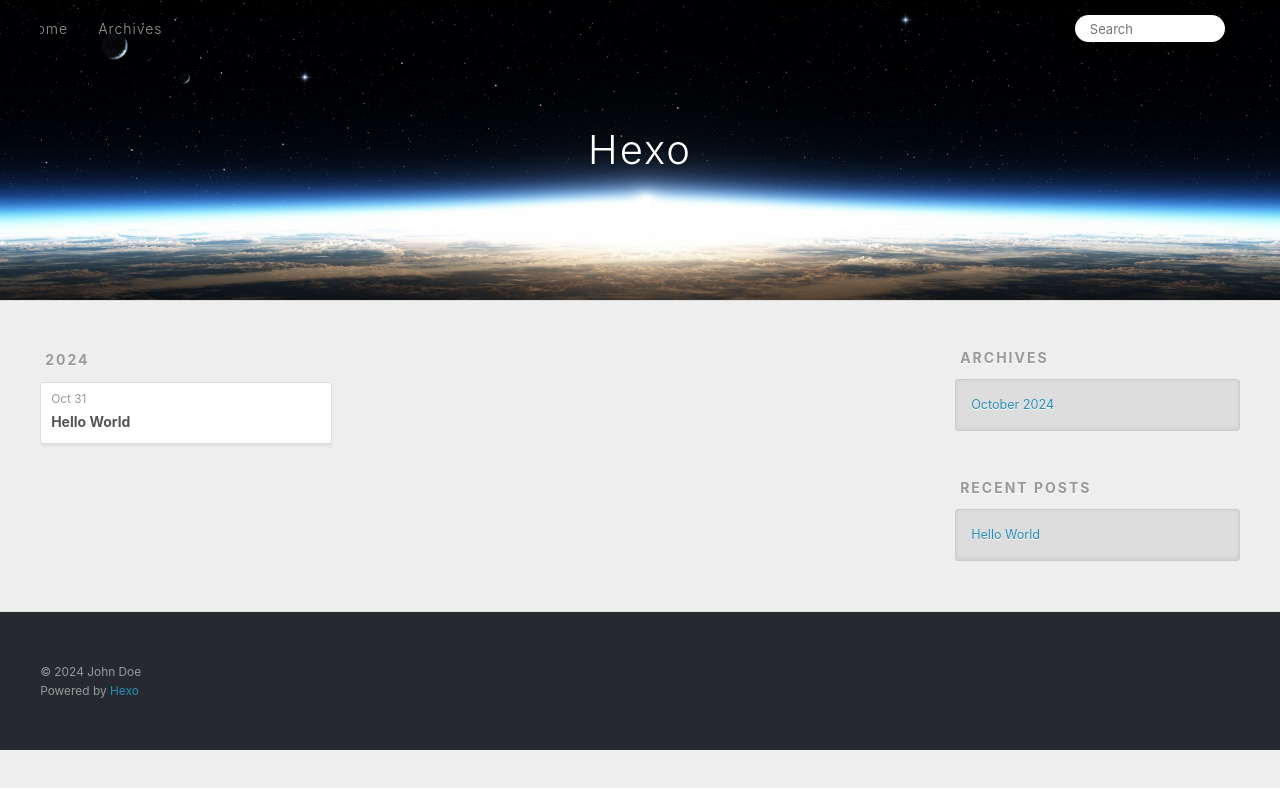
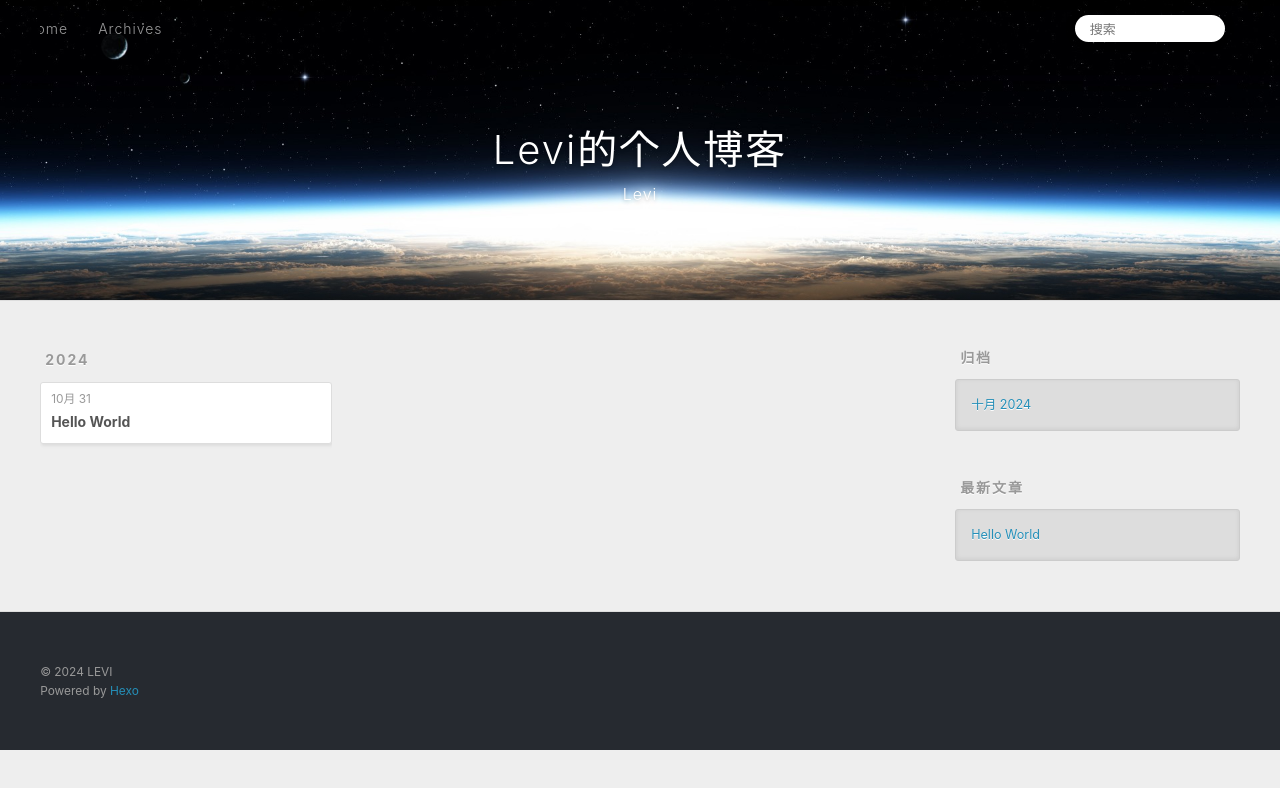
Before and after one commit to liweier123/liweier123.github.io, a plain HTML site: page archives/index.html in a window 1280 px wide. Both pictures are taken after a click on the link 1232 px from the left and 27 px from the top of the page. Drawn offline with Linux system fonts and the light colour scheme.

Commit message:
Site updated: 2024-10-31 20:12:14

```diff
--- a/archives/index.html
+++ b/archives/index.html
@@ -4,17 +4,19 @@
   <meta charset="utf-8">
 
 
-  <title>Archives | Hexo</title>
+  <title>归档 | Levi的个人博客</title>
   <meta name="viewport" content="width=device-width, initial-scale=1, shrink-to-fit=no">
-  <meta property="og:type" content="website">
-<meta property="og:title" content="Hexo">
+  <meta name="description" content="个人博客">
+<meta property="og:type" content="website">
+<meta property="og:title" content="Levi的个人博客">
 <meta property="og:url" content="http://example.com/archives/index.html">
-<meta property="og:site_name" content="Hexo">
-<meta property="og:locale" content="en_US">
-<meta property="article:author" content="John Doe">
+<meta property="og:site_name" content="Levi的个人博客">
+<meta property="og:description" content="个人博客">
+<meta property="og:locale" content="zh_CN">
+<meta property="article:author" content="LEVI">
 <meta name="twitter:card" content="summary">
 
-    <link rel="alternate" href="/atom.xml" title="Hexo" type="application/atom+xml">
+    <link rel="alternate" href="/atom.xml" title="Levi的个人博客" type="application/atom+xml">
 
 
     <link rel="shortcut icon" href="/favicon.png">
@@ -39,8 +41,12 @@
   <div id="header-outer" class="outer">
     <div id="header-title" class="inner">
       <h1 id="logo-wrap">
-        <a href="/" id="logo">Hexo</a>
+        <a href="/" id="logo">Levi的个人博客</a>
       </h1>
+
+        <h2 id="subtitle-wrap">
+          <a href="/" id="subtitle">Levi</a>
+        </h2>
 
     </div>
     <div id="header-inner" class="inner">
@@ -55,12 +61,12 @@
       <nav id="sub-nav">
 
 
-          <a class="nav-icon" href="/atom.xml" title="RSS Feed"><span class="fa fa-rss"></span></a>
+          <a class="nav-icon" href="/atom.xml" title="RSS 订阅"><span class="fa fa-rss"></span></a>
 
-        <a class="nav-icon nav-search-btn" title="Search"><span class="fa fa-search"></span></a>
+        <a class="nav-icon nav-search-btn" title="搜索"><span class="fa fa-search"></span></a>
       </nav>
       <div id="search-form-wrap">
-        <form action="//google.com/search" method="get" accept-charset="UTF-8" class="search-form"><input type="search" name="q" class="search-form-input" placeholder="Search"><button type="submit" class="search-form-submit">&#xF002;</button><input type="hidden" name="sitesearch" value="http://example.com"></form>
+        <form action="//google.com/search" method="get" accept-charset="UTF-8" class="search-form"><input type="search" name="q" class="search-form-input" placeholder="搜索"><button type="submit" class="search-form-submit">&#xF002;</button><input type="hidden" name="sitesearch" value="http://example.com"></form>
       </div>
     </div>
   </div>
@@ -84,7 +90,7 @@
   <div class="archive-article-inner">
     <header class="archive-article-header">
       <a href="/2024/10/31/hello-world/" class="archive-article-date">
-  <time class="dt-published" datetime="2024-10-31T11:33:14.763Z" itemprop="datePublished">Oct 31</time>
+  <time class="dt-published" datetime="2024-10-31T11:33:14.763Z" itemprop="datePublished">10月 31</time>
 </a>
 
 
@@ -116,9 +122,9 @@
 
 
   <div class="widget-wrap">
-    <h3 class="widget-title">Archives</h3>
+    <h3 class="widget-title">归档</h3>
     <div class="widget">
-      <ul class="archive-list"><li class="archive-list-item"><a class="archive-list-link" href="/archives/2024/10/">October 2024</a></li></ul>
+      <ul class="archive-list"><li class="archive-list-item"><a class="archive-list-link" href="/archives/2024/10/">十月 2024</a></li></ul>
     </div>
   </div>
 
@@ -126,7 +132,7 @@
 
 
   <div class="widget-wrap">
-    <h3 class="widget-title">Recent Posts</h3>
+    <h3 class="widget-title">最新文章</h3>
     <div class="widget">
       <ul>
 
@@ -147,7 +153,7 @@
   <div class="outer">
     <div id="footer-info" class="inner">
 
-      &copy; 2024 John Doe<br>
+      &copy; 2024 LEVI<br>
       Powered by <a href="https://hexo.io/" target="_blank">Hexo</a>
     </div>
   </div>
```
Also changed, not shown: 2024/10/31/hello-world/index.html (+18 -14 lines), archives/2024/10/index.html (+22 -16 lines), archives/2024/index.html (+22 -16 lines), index.html (+22 -16 lines).
